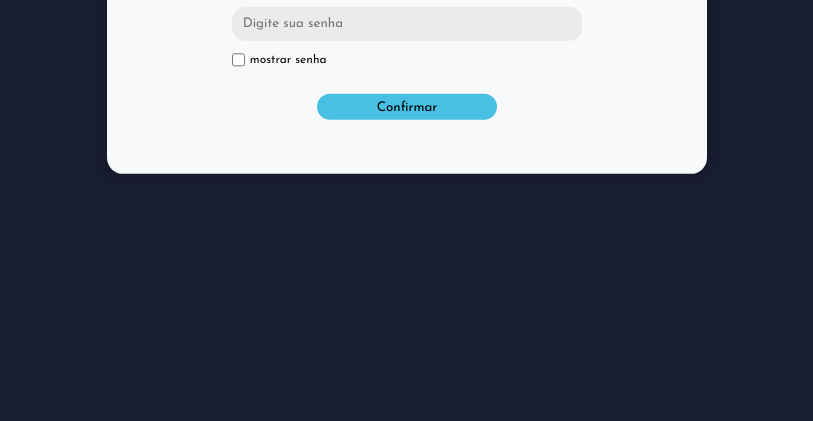
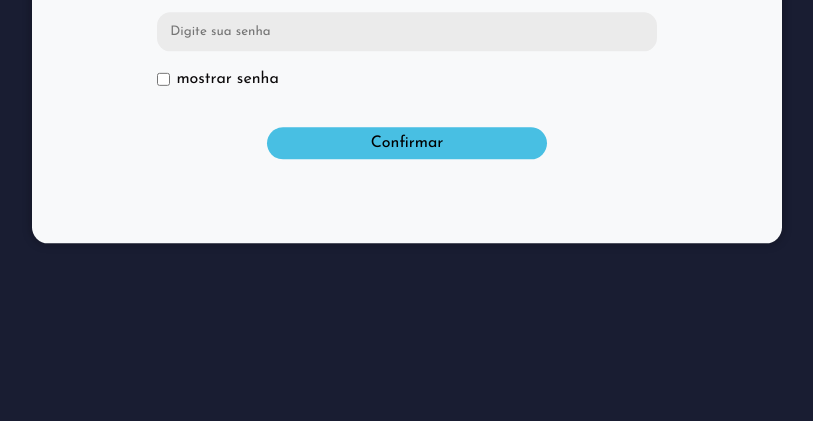
Before and after one commit to Onoffy/avaliacao-dom-terceira-nota, a plain HTML site: page index.html in a window 1280 px wide. Shown: the part 379-800 px from the top of the page, without its empty margins (233-1046 px from the left). Drawn offline with Linux system fonts and the light colour scheme; a web font is replaced by a local one.

Commit message:
ajustes em proporcoes

```diff
--- a/css/styles.css
+++ b/css/styles.css
@@ -21,7 +21,7 @@ button {
     top: 50%;
     left: 50%;
     transform: translate(-50%, -50%);
-    max-width: 600px;
+    max-width: 750px;
     width: 100%;
     border-radius: 1em;
     background-color: #f8f9fa;
@@ -34,21 +34,21 @@ button {
     align-items: center;
     gap: 0.5em;
     padding: 1.2em;
-    font-size: 1.5em;
+    font-size: 2.5em;
 }
 
 .inputs__container {
     display: flex;
     flex-direction: column;
-    width: 70%;
-    max-width: 350px;
+    width: 100%;
+    max-width: 500px;
     gap: 0.4em;
 }
 
 .inputs__container input {
     border: transparent;
     border-radius: 1em;
-    padding: 0.8em;
+    padding: 1em;
     background-color: #ebebeb;
 }
 
@@ -60,7 +60,7 @@ button {
     display: flex;
     justify-content: left;
     gap: 0.4em;
-    font-size: 0.5em;
+    font-size: 0.4em;
 }
 
 .button {
@@ -68,8 +68,9 @@ button {
     padding: 0.5em;
     border-radius: 1em;
     margin: 1em 0;
-    width: 40%;
-    max-width: 180px;
+    width: 100%;
+    font-size: 0.4em;
+    max-width: 280px;
     cursor: pointer;
     background-color: #48bfe3;
 }
--- a/js/main.js
+++ b/js/main.js
@@ -32,7 +32,7 @@ function mostrarResultado() {
     } else if (senha_valida === false) {
         result.innerHTML = "SUA SENHA DEVE TER NO MÍNIMO 6 CARACTERES E INCLUIR PELO MENOS UMA LETRA MAIÚSCULA(A-Z), UMA MINÚSCULA(a-z), UM NÚMERO(0-9) E UM CARACTERE ESPECIAL($*&@#)!";
         result.style.color = '#6c757d';
-        result.style.fontSize = '0.6em';
+        result.style.fontSize = '0.4em';
     } else {
         result.innerHTML = "E-MAIL INVÁLIDO!";
         result.style.color = '#c1121f';
```
